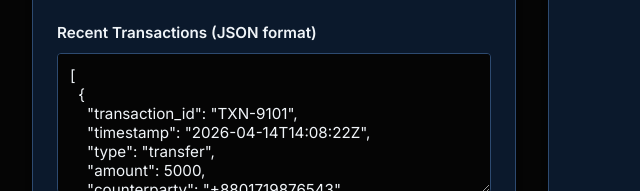
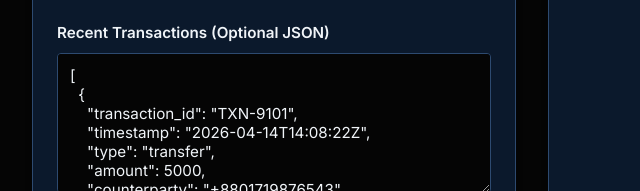
Before and after one commit to mdhralif/Analyzer, a website: page node-backend/public/index.html in a window 1280 px wide. Shown: the part 525-716 px from the top of the page, 108-748 px from the left. Drawn offline with Linux system fonts and the light colour scheme.

Commit message:
Make transaction JSON optional in UI

```diff
--- a/node-backend/public/index.html
+++ b/node-backend/public/index.html
@@ -29,8 +29,8 @@
                     </div>
 
                     <div class="form-group">
-                        <label for="transactions">Recent Transactions (JSON format)</label>
-                        <textarea id="transactions" rows="6" required>[
+                        <label for="transactions">Recent Transactions (Optional JSON)</label>
+                        <textarea id="transactions" rows="6">[
   {
     "transaction_id": "TXN-9101",
     "timestamp": "2026-04-14T14:08:22Z",
```
